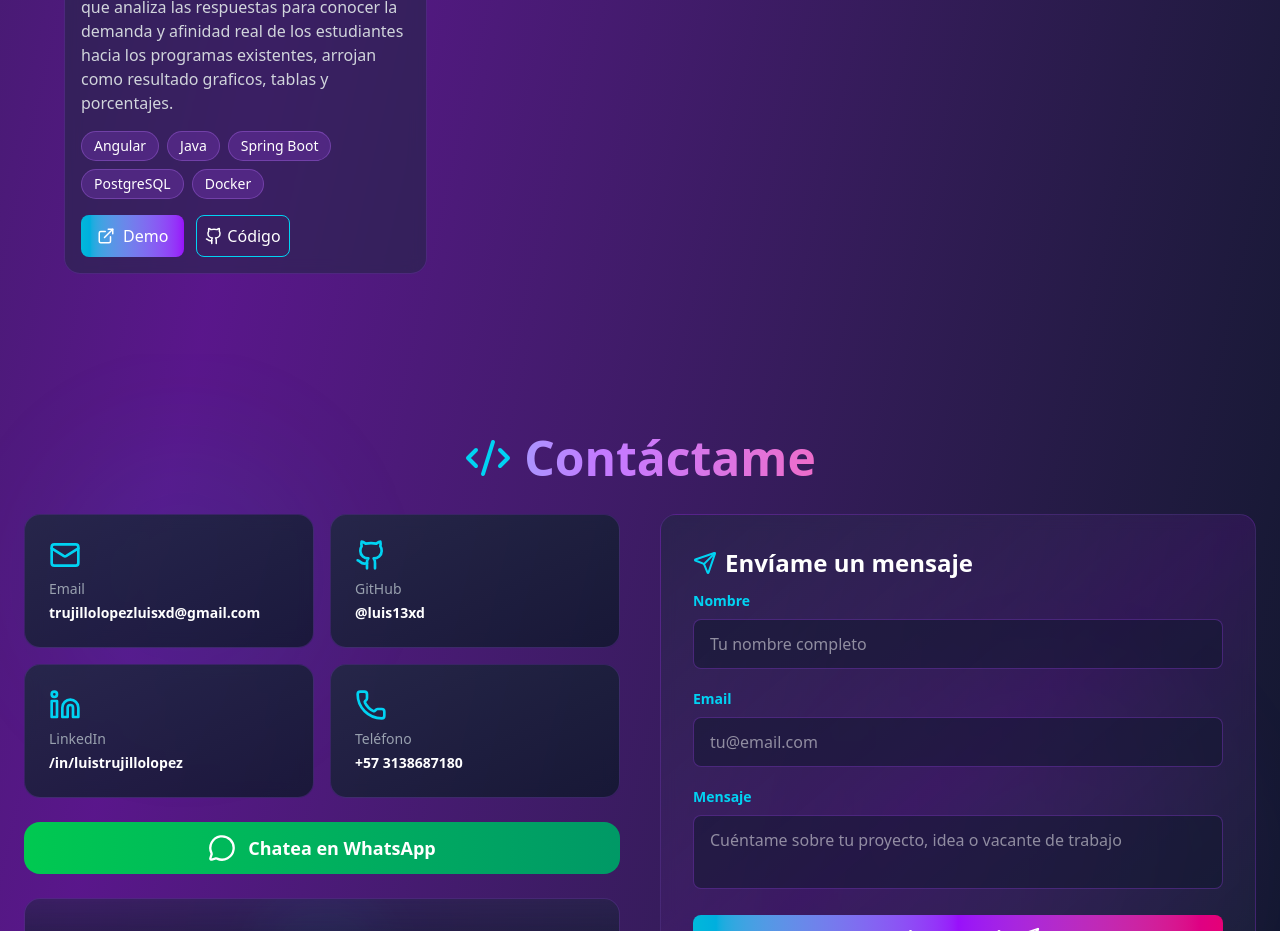
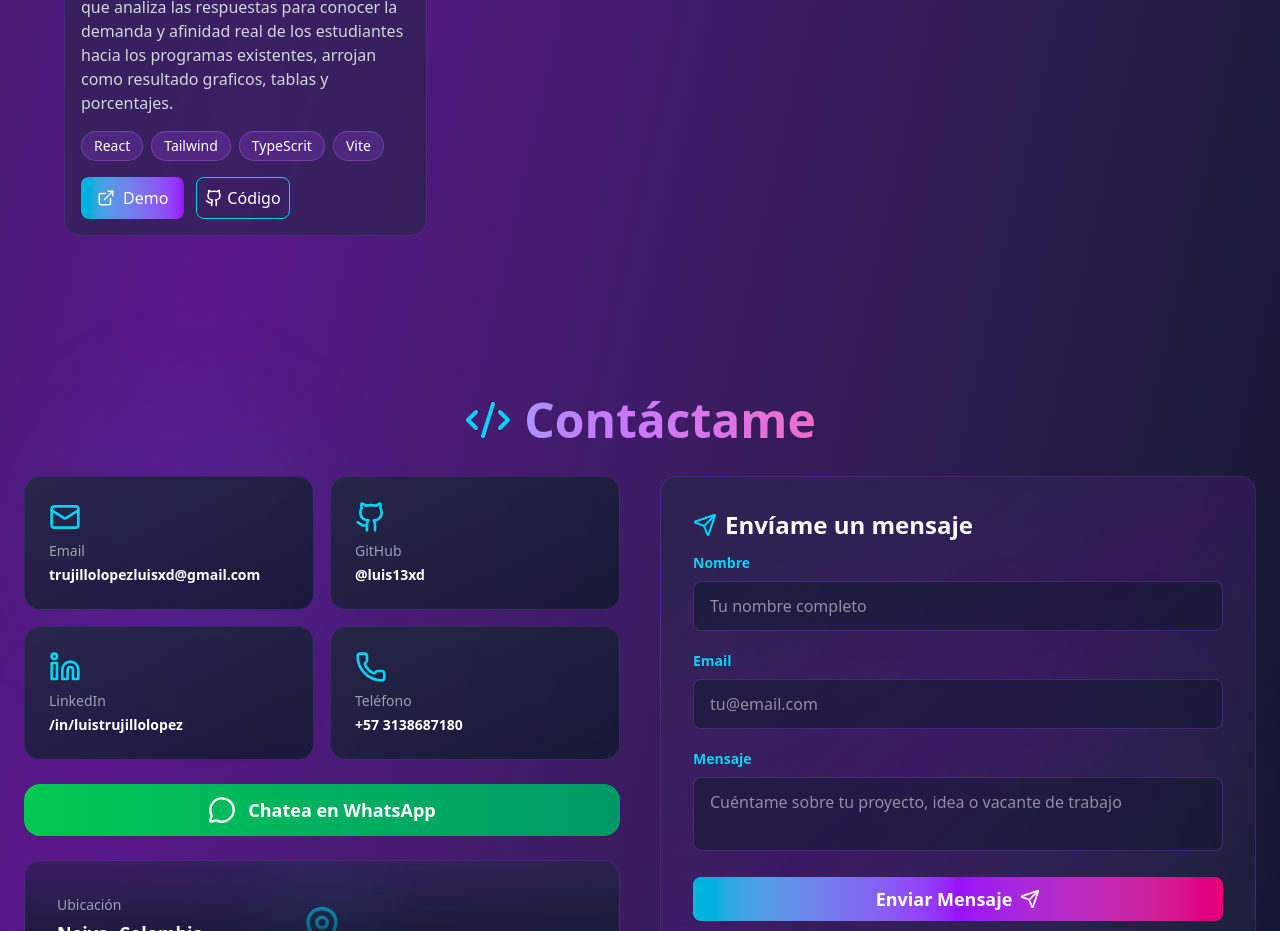
Before and after one commit to luis13xd/luistrujillolopez, a React (Vite) app: page / in a window 1280 px wide. Shown: the part 4480-5411 px from the top of the page. Built offline with nearby package versions, Linux system fonts and the light colour scheme.

Commit message:
agregue tecnologias usada enn el ultimo proyedcto

```diff
--- a/src/data/proyectos.ts
+++ b/src/data/proyectos.ts
@@ -80,7 +80,7 @@ export const projectsData: Proyecto[] = [
     titulo: "Portafolio Web",
     descripcion:
       "Plataforma completa para hacer encuestas que analiza las respuestas para conocer la demanda y afinidad real de los estudiantes hacia los programas existentes, arrojan como resultado graficos, tablas y porcentajes.",
-    tecnologias: ["Angular", "Java", "Spring Boot", "PostgreSQL", "Docker"],
+    tecnologias: ["React", "Tailwind", "TypeScrit", "Vite"],
     imagen: portafolio,
     urlDemo: "https://luistrujillo.netlify.app/",
     urlCodigo: [
```
